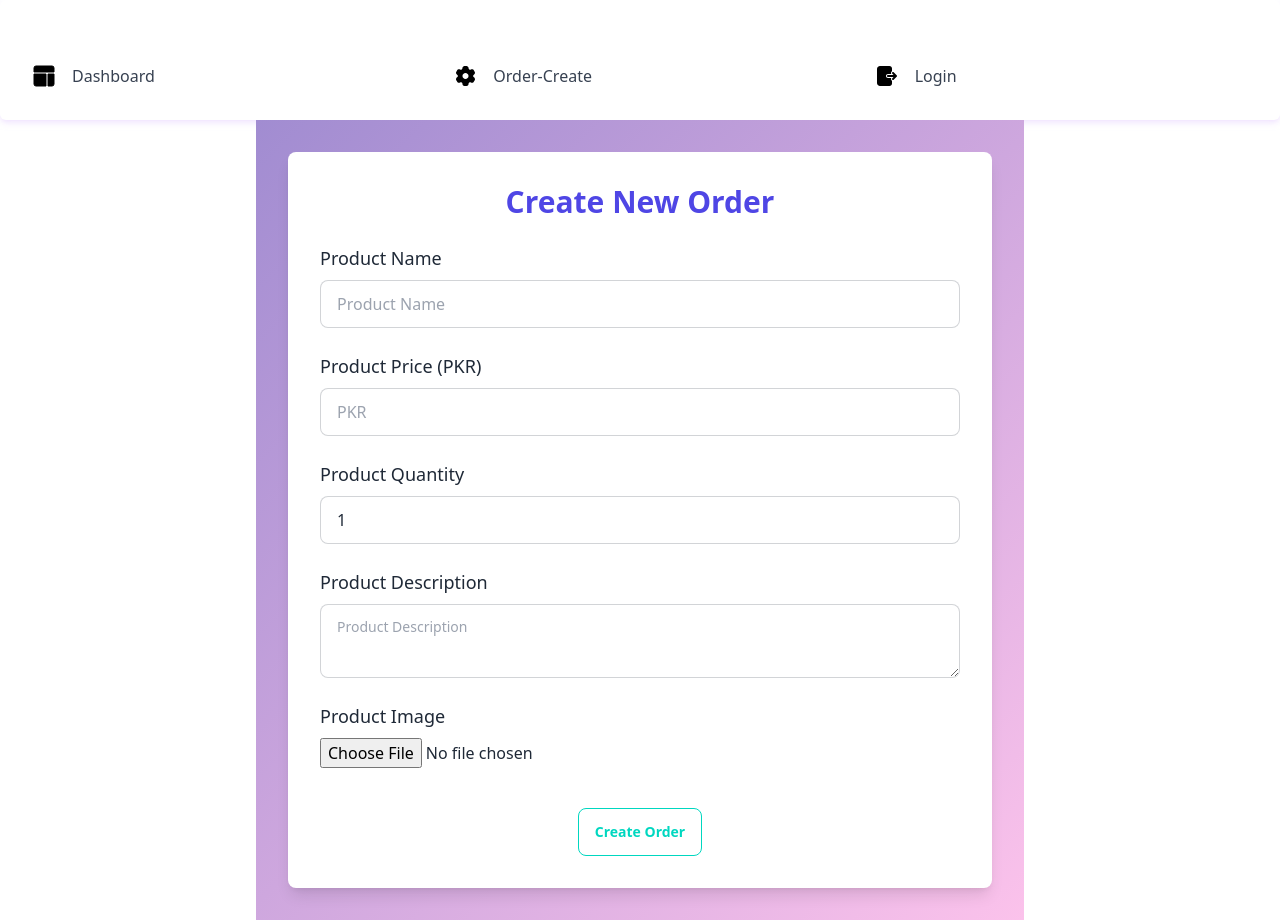
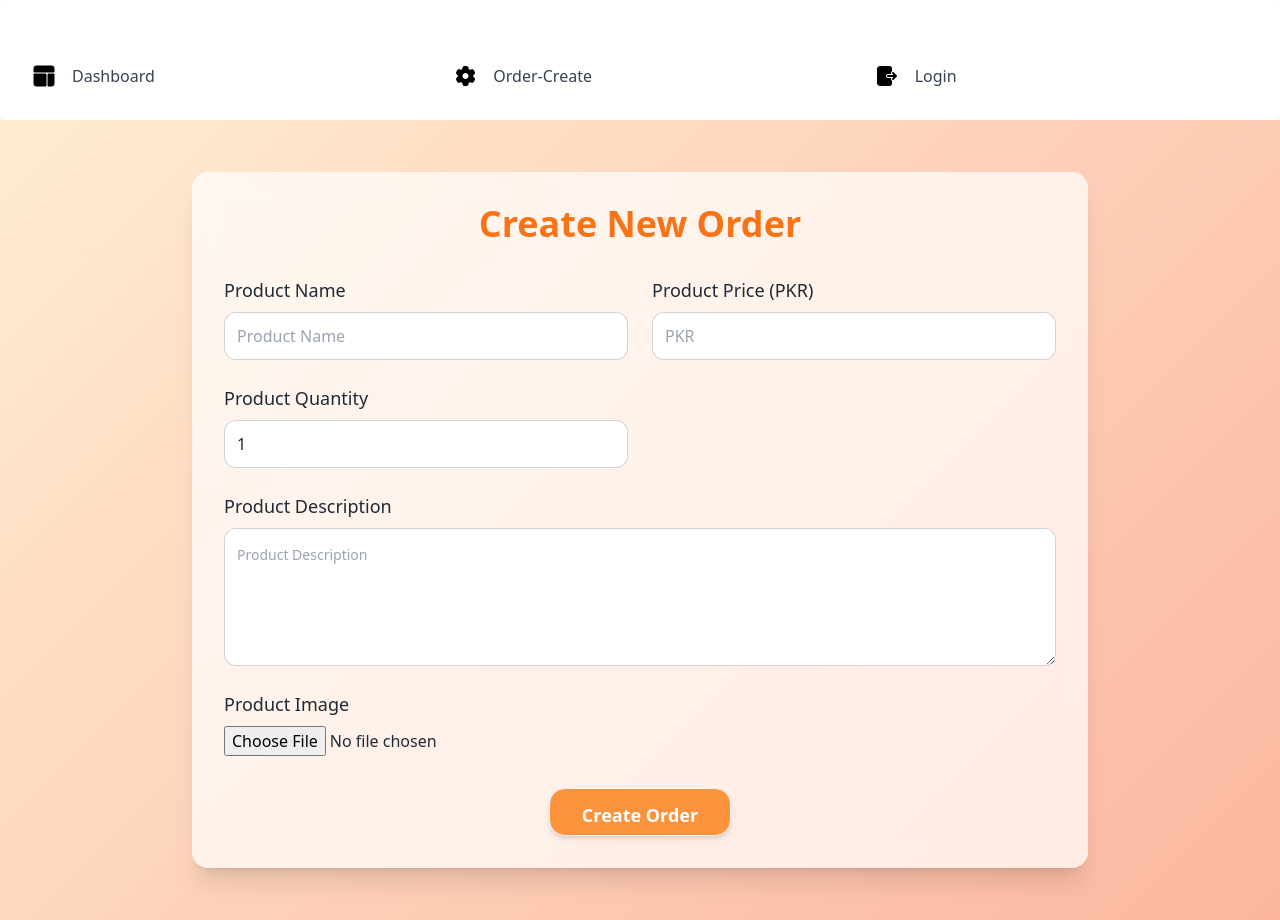
Before and after one commit to Innocent-Developer/ecommerce-website-adminside-frontend, a React (Create React App) app: page /createorder/1 in a window 1280 px wide. Built offline with nearby package versions, Linux system fonts and the light colour scheme; no server answers.

Commit message:
2/8/2025

```diff
--- a/src/comoents/Dashboard.jsx
+++ b/src/comoents/Dashboard.jsx
@@ -29,6 +29,11 @@ export const Dashboard = () => {
 
     if (id) fetchUserInformation();
   }, [id]);
+
+  const handleEditOrder = (orderId) => {
+    console.log(`Edit order with ID: ${orderId}`);
+    // Implement edit functionality here
+  };
 
   const cardVariants = {
     hidden: { opacity: 0, y: 20 },
@@ -101,6 +106,7 @@ export const Dashboard = () => {
           >
             <h2>Total Orders: {orderInformation || "N/A"}</h2>
           </motion.div>
+
           <motion.div
             className="orders-list"
             initial="hidden"
@@ -129,30 +135,21 @@ export const Dashboard = () => {
                           className="product-image"
                         />
                         <div className="info">
-                          <p>
-                            <strong>Order ID:</strong> {order._id}
-                          </p>
-                          <p>
-                            <strong>Product Name:</strong> {order.productName}
-                          </p>
-                          <p>
-                            <strong>Quantity:</strong> {order.quantity}
-                          </p>
-                          <p>
-                            <strong>Price:</strong> ${order.productPrice}
-                          </p>
-                          <p>
-                            <strong>Status:</strong> {order.status}
-                          </p>
-                          <p>
-                            <strong>Created At:</strong>{" "}
-                            {new Date(order.createdAt).toLocaleString()}
-                          </p>
-                          <Button
-                            label="Remove"
-                            orderId={order._id}
-                            userId={id}
-                          />
+                          <p><strong>Order ID:</strong> {order._id}</p>
+                          <p><strong>Product Name:</strong> {order.productName}</p>
+                          <p><strong>Quantity:</strong> {order.quantity}</p>
+                          <p><strong>Price:</strong> ${order.productPrice}</p>
+                          <p><strong>Status:</strong> {order.status}</p>
+                          <p><strong>Created At:</strong> {new Date(order.createdAt).toLocaleString()}</p>
+                          <div className="button-group flex gap-2 mt-4">
+                            <Button label="Remove" orderId={order._id} userId={id} />
+                            <button
+                              className="edit-button bg-blue-500 text-white px-4 py-2 rounded-lg shadow-md hover:bg-blue-600 transition"
+                              onClick={() => handleEditOrder(order._id)}
+                            >
+                              Edit
+                            </button>
+                          </div>
                         </div>
                       </div>
                     </motion.div>
@@ -170,7 +167,7 @@ export const Dashboard = () => {
 };
 
 const StyledWrapper = styled.div`
-  background: linear-gradient(135deg, #1e1e2f, #2a2a40);
+  background: linear-gradient(135deg, #0f172a, #1e293b);
   min-height: 100vh;
   padding: 2rem;
   color: #f1f5f9;
@@ -180,130 +177,45 @@ const StyledWrapper = styled.div`
     justify-content: space-between;
     align-items: center;
     padding: 1rem 2rem;
-    background: rgba(255, 255, 255, 0.1);
-    backdrop-filter: blur(10px);
-    border-radius: 12px;
-    box-shadow: 0 4px 20px rgba(0, 0, 0, 0.2);
+    background: rgba(255, 255, 255, 0.05);
+    backdrop-filter: blur(12px);
+    border-radius: 16px;
+    box-shadow: 0 8px 24px rgba(0, 0, 0, 0.3);
     border: 1px solid rgba(255, 255, 255, 0.1);
   }
 
-  .username {
-    font-size: 1.8rem;
-    font-weight: bold;
-    color: #f1f5f9;
-  }
-
-  .notifications {
-    position: relative;
-  }
-
-  .icon-wrapper {
-    display: inline-flex;
-    align-items: center;
-    justify-content: center;
-    padding: 0.7rem;
-    background: rgba(255, 255, 255, 0.1);
-    border-radius: 50%;
-    cursor: pointer;
-    position: relative;
-    backdrop-filter: blur(5px);
+  .orders-summary, .orders-list {
+    margin: 2rem auto;
+    padding: 2rem;
+    background: rgba(255, 255, 255, 0.08);
+    backdrop-filter: blur(15px);
+    border-radius: 20px;
+    box-shadow: 0 6px 18px rgba(0, 0, 0, 0.25);
     border: 1px solid rgba(255, 255, 255, 0.1);
-  }
-
-  .icon {
-    width: 28px;
-    height: 28px;
-    color: #f1f5f9;
-  }
-
-  .badge {
-    position: absolute;
-    top: -5px;
-    right: -5px;
-    background-color: #ef4444;
-    color: white;
-    border-radius: 50%;
-    padding: 0.3rem 0.5rem;
-    font-size: 0.75rem;
-    font-weight: bold;
-  }
-
-  .avatar {
-    display: inline-flex;
-    align-items: center;
-    justify-content: center;
-    margin-left: 1rem;
-  }
-
-  .avatar-image {
-    width: 50px;
-    height: 50px;
-    border-radius: 50%;
-    object-fit: cover;
-    box-shadow: 0 4px 8px rgba(0, 0, 0, 0.2);
-    border: 2px solid rgba(255, 255, 255, 0.2);
-  }
-
-  .orders-summary {
-    margin: 2rem 0;
-    padding: 1.5rem;
-    background: rgba(255, 255, 255, 0.1);
-    backdrop-filter: blur(10px);
-    border-radius: 12px;
-    text-align: center;
-    box-shadow: 0 4px 12px rgba(0, 0, 0, 0.2);
-    font-size: 1.25rem;
-    border: 1px solid rgba(255, 255, 255, 0.1);
-  }
-
-  .orders-list {
-    margin: 2rem auto;
-    max-width: 900px;
-    padding: 1.5rem;
-    background: rgba(255, 255, 255, 0.1);
-    backdrop-filter: blur(10px);
-    border-radius: 12px;
-    box-shadow: 0 4px 12px rgba(0, 0, 0, 0.2);
-    border: 1px solid rgba(255, 255, 255, 0.1);
-  }
-
-  .title {
-    font-size: 1.8rem;
-    font-weight: bold;
-    margin-bottom: 1.5rem;
-    text-align: center;
-    color: #f1f5f9;
-  }
-
-  .list {
-    display: flex;
-    flex-direction: column;
-    gap: 1.5rem;
   }
 
   .order-card {
     padding: 1.5rem;
-    background: rgba(255, 255, 255, 0.1);
-    backdrop-filter: blur(5px);
-    border-radius: 12px;
-    box-shadow: 0 4px 8px rgba(0, 0, 0, 0.2);
+    background: rgba(255, 255, 255, 0.05);
+    backdrop-filter: blur(10px);
+    border-radius: 14px;
+    box-shadow: 0 4px 12px rgba(0, 0, 0, 0.3);
     display: flex;
     gap: 1.5rem;
     border: 1px solid rgba(255, 255, 255, 0.1);
   }
 
-  .order-details {
-    display: flex;
-    gap: 1.5rem;
-  }
+  .edit-button {
+    background: #3b82f6;
+    color: white;
+    padding: 0.5rem 1rem;
+    border-radius: 12px;
+    box-shadow: 0 4px 10px rgba(59, 130, 246, 0.5);
+    transition: background 0.3s ease;
 
-  .product-image {
-    width: 80px;
-    height: 80px;
-    border-radius: 12px;
-    object-fit: cover;
-    box-shadow: 0 4px 8px rgba(0, 0, 0, 0.2);
-    border: 1px solid rgba(255, 255, 255, 0.1);
+    &:hover {
+      background: #2563eb;
+    }
   }
 
   .loader-container {
--- a/src/create Order/CreateOder.jsx
+++ b/src/create Order/CreateOder.jsx
@@ -3,7 +3,7 @@ import FileBase64 from "react-file-base64";
 import axios from "axios";
 import { useParams } from "react-router-dom";
 import Loader from "../Loader";
-import { motion } from "framer-motion"; // Import framer-motion for animation
+import { motion } from "framer-motion";
 
 export const CreateOrder = () => {
   const [userInformation, setUserInformation] = useState({});
@@ -16,10 +16,9 @@ export const CreateOrder = () => {
     adminUserId: "",
     adminEmail: "",
   });
-  const [loading, setLoading] = useState(false); // Loader state
+  const [loading, setLoading] = useState(false);
   const { id } = useParams();
 
-  // Fetch user information on `id` change
   useEffect(() => {
     const fetchUserInformation = async () => {
       try {
@@ -37,7 +36,6 @@ export const CreateOrder = () => {
     }
   }, [id]);
 
-  // Update `formData` when `userInformation` changes
   useEffect(() => {
     setFormData((prevFormData) => ({
       ...prevFormData,
@@ -46,18 +44,15 @@ export const CreateOrder = () => {
     }));
   }, [id, userInformation]);
 
-  // Handle input change
   const handleInputChange = (e) => {
     const { name, value } = e.target;
     setFormData({ ...formData, [name]: value });
   };
 
-  // Handle file upload
   const handleFileUpload = (file) => {
     setFormData({ ...formData, productImage: file.base64 });
   };
 
-  // Handle form submission
   const handleSubmit = async (e) => {
     e.preventDefault();
     setLoading(true);
@@ -95,45 +90,46 @@ export const CreateOrder = () => {
         </div>
       ) : (
         <motion.div
-          className="max-w-3xl mx-auto p-4 sm:p-6 md:p-8"
+          className="min-h-screen flex items-center justify-center"
           style={{
-            backgroundImage: "linear-gradient(135deg, #a18cd1, #fbc2eb)",
-            backgroundSize: "cover", // Optional: ensures the gradient covers the full div
-            backgroundPosition: "center", // Optional: ensures the gradient is centered
+            backgroundImage: "linear-gradient(135deg, #ffecd2 0%, #fcb69f 100%)",
+            backgroundSize: "cover",
+            backgroundPosition: "center",
           }}
-          initial={{ opacity: 0 }}
-          animate={{ opacity: 1 }}
-          transition={{ duration: 0.6 }}
+          initial={{ opacity: 0, y: 50 }}
+          animate={{ opacity: 1, y: 0 }}
+          transition={{ duration: 0.8 }}
         >
           <form
             onSubmit={handleSubmit}
-            className="space-y-6 bg-white shadow-lg rounded-lg p-8 transform transition-all duration-500 hover:scale-105 hover:shadow-xl"
+            className="space-y-8 bg-white/70 backdrop-blur-md shadow-xl rounded-2xl p-8 max-w-4xl w-full mx-4"
           >
-            <h1 className="text-3xl font-semibold text-center text-indigo-600">
+            <h1 className="text-4xl font-bold text-center text-orange-500">
               Create New Order
             </h1>
 
+            <div className="grid grid-cols-1 md:grid-cols-2 gap-6">
               <label className="flex flex-col space-y-2">
-              <span className="text-lg">Product Name</span>
+                <span className="text-lg font-medium">Product Name</span>
                 <input
                   type="text"
                   name="productName"
                   value={formData.productName}
                   onChange={handleInputChange}
-                className="input input-bordered focus:outline-none focus:ring-2 focus:ring-indigo-500 w-full"
+                  className="input input-bordered focus:outline-none focus:ring-2 focus:ring-orange-400 w-full rounded-xl p-3"
                   placeholder="Product Name"
                   required
                 />
               </label>
 
               <label className="flex flex-col space-y-2">
-              <span className="text-lg">Product Price (PKR)</span>
+                <span className="text-lg font-medium">Product Price (PKR)</span>
                 <input
                   type="number"
                   name="productPrice"
                   value={formData.productPrice}
                   onChange={handleInputChange}
-                className="input input-bordered focus:outline-none focus:ring-2 focus:ring-indigo-500 w-full"
+                  className="input input-bordered focus:outline-none focus:ring-2 focus:ring-orange-400 w-full rounded-xl p-3"
                   placeholder="PKR"
                   required
                   min="0"
@@ -141,47 +137,49 @@ export const CreateOrder = () => {
               </label>
 
               <label className="flex flex-col space-y-2">
-              <span className="text-lg">Product Quantity</span>
+                <span className="text-lg font-medium">Product Quantity</span>
                 <input
                   type="number"
                   name="quantity"
                   value={formData.quantity}
                   onChange={handleInputChange}
-                className="input input-bordered focus:outline-none focus:ring-2 focus:ring-indigo-500 w-full"
+                  className="input input-bordered focus:outline-none focus:ring-2 focus:ring-orange-400 w-full rounded-xl p-3"
                   placeholder="Minimum 1"
                   required
                   min="1"
                 />
               </label>
 
-            <label className="flex flex-col space-y-2">
-              <span className="text-lg">Product Description</span>
+              <label className="flex flex-col space-y-2 md:col-span-2">
+                <span className="text-lg font-medium">Product Description</span>
                 <textarea
                   name="productDescription"
                   value={formData.productDescription}
                   onChange={handleInputChange}
-                className="textarea textarea-bordered focus:outline-none focus:ring-2 focus:ring-indigo-500 w-full"
+                  className="textarea textarea-bordered focus:outline-none focus:ring-2 focus:ring-orange-400 w-full rounded-xl p-3"
                   placeholder="Product Description"
+                  rows="4"
                   required
                 />
               </label>
 
-            <label className="flex flex-col space-y-2">
-              <span className="text-lg">Product Image</span>
+              <label className="flex flex-col space-y-2 md:col-span-2">
+                <span className="text-lg font-medium">Product Image</span>
                 <FileBase64
                   multiple={false}
                   onDone={handleFileUpload}
-                className="grow"
+                  className="input input-bordered focus:outline-none focus:ring-2 focus:ring-orange-400 w-full rounded-xl p-3"
                   required
                 />
               </label>
+            </div>
 
             <div className="text-center">
               <motion.button
                 type="submit"
-                className="btn btn-outline btn-accent w-full sm:w-auto mt-4 transition-transform duration-300 transform hover:scale-105"
+                className="btn bg-orange-400 text-white text-lg font-semibold px-8 py-3 rounded-2xl shadow-md hover:bg-orange-500 focus:outline-none focus:ring-4 focus:ring-orange-300 transition-transform duration-300"
                 disabled={loading}
-                whileHover={{ scale: 1.1 }}
+                whileHover={{ scale: 1.05 }}
                 whileTap={{ scale: 0.95 }}
               >
                 Create Order
```
Lines whose indentation alone changed are shown as unchanged.
